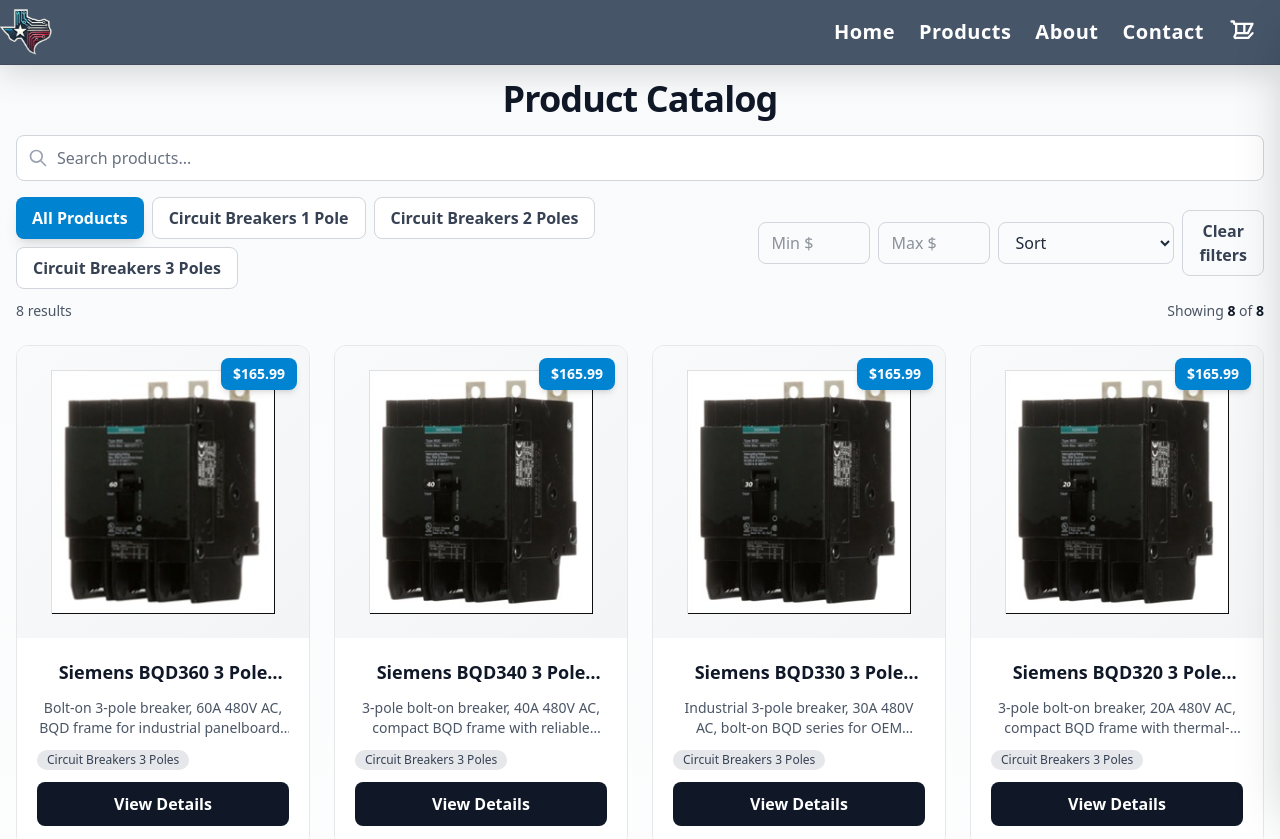
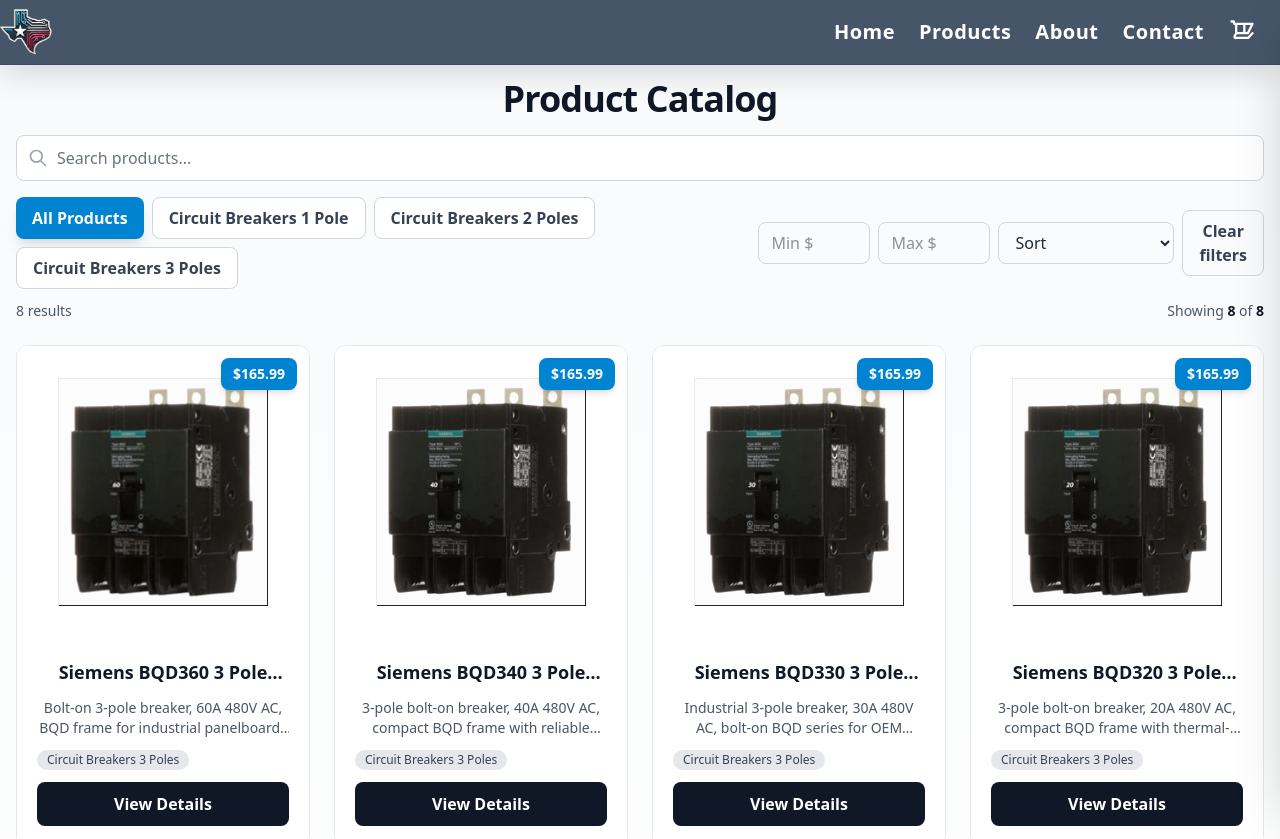
Before and after one commit to julioagk/PROTEX-INNOVATION-ENGLISH, a React (Vite) app: page /Catalogo in a window 1280 px wide. Shown: the top 839 px of the page. Built offline with nearby package versions, Linux system fonts and the light colour scheme.

Commit message:
Change catalog background to white and reduce black borders visibility

```diff
--- a/src/componentes/Catalogo.jsx
+++ b/src/componentes/Catalogo.jsx
@@ -197,13 +197,13 @@
               className="group relative flex flex-col overflow-hidden rounded-xl border border-gray-200 bg-white hover:border-gray-700 hover:shadow-lg transition-all duration-300"
             >
               {/* Imagen del producto */}
-              <div className="relative w-full aspect-square bg-gradient-to-br from-gray-50 to-gray-100 overflow-hidden flex items-center justify-center">
+              <div className="relative w-full aspect-square bg-white overflow-hidden flex items-center justify-center">
                 <img
                   src={resolveImageSrc(product.image || product.imagen)}
                   alt={product.title || product.nombre}
                   loading="lazy"
-                  className="object-contain w-full h-full p-6 transition-transform duration-300 group-hover:scale-110"
-                  style={{ imageRendering: '-webkit-optimize-contrast', maxWidth: '100%', maxHeight: '100%' }}
+                  className="object-contain w-full h-full p-8 transition-transform duration-300 group-hover:scale-110 brightness-105"
+                  style={{ imageRendering: '-webkit-optimize-contrast', maxWidth: '100%', maxHeight: '100%', filter: 'brightness(1.05) contrast(0.98)' }}
                   onError={(e) => {
                     e.target.onerror = null;
                     e.target.src = EMPTY_PNG;
```
